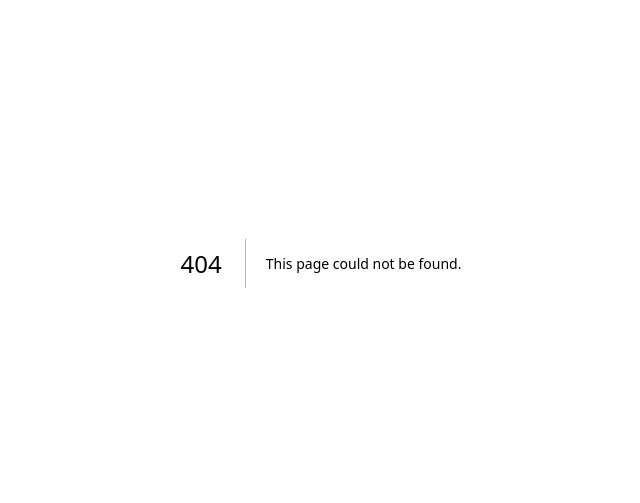
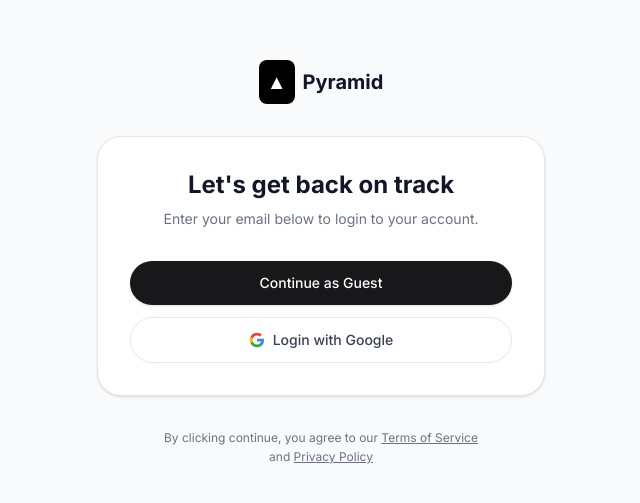
Before and after one commit to PrakashSingh65/Task-Management-System, a Next.js app in the folder frontend/: page /login in a window 1280 px wide. Before the commit this address had no page. Shown: the part 137-640 px from the top of the page, without its empty margins (319-959 px from the left). Built offline with nearby package versions, Linux system fonts and the light colour scheme.

Commit message:
feat: add guest login functionality and implement task fetching with axios

```diff
--- a/frontend/package.json
+++ b/frontend/package.json
@@ -9,6 +9,7 @@
     "lint": "eslint"
   },
   "dependencies": {
+    "axios": "^1.19.0",
     "lucide-react": "^1.31.0",
     "next": "16.3.0",
     "next-themes": "^0.4.6",
--- /dev/null
+++ b/frontend/src/app/login/page.tsx
@@ -0,0 +1,85 @@
+"use client";
+
+import { useRouter } from "next/navigation";
+import Link from "next/link";
+import { Pyramids } from "lucide-react"; // Ya koi bhi logo icon
+
+export default function LoginPage() {
+  const router = useRouter();
+
+  const handleGuestLogin = () => {
+    // Guest token/user set karke dashboard par redirect karein
+    localStorage.setItem("user_mode", "guest");
+    router.push("/");
+  };
+
+  return (
+    <div className="min-h-screen bg-gray-50 dark:bg-gray-950 flex flex-col items-center justify-center p-4">
+      {/* Top Logo */}
+      <div className="flex items-center gap-2 mb-8">
+        <div className="bg-black text-white p-2 rounded-lg dark:bg-white dark:text-black">
+          <span className="font-bold text-xl">▲</span>
+        </div>
+        <span className="font-bold text-xl text-gray-900 dark:text-white">
+          Pyramid
+        </span>
+      </div>
+
+      {/* Main Card */}
+      <div className="w-full max-w-md bg-white dark:bg-gray-900 border border-gray-200 dark:border-gray-800 rounded-3xl p-8 shadow-sm flex flex-col items-center text-center">
+        <h1 className="text-2xl font-bold text-gray-900 dark:text-white mb-2">
+          Let's get back on track
+        </h1>
+        <p className="text-sm text-gray-500 dark:text-gray-400 mb-8">
+          Enter your email below to login to your account.
+        </p>
+
+        {/* Continue as Guest Button */}
+        <button
+          onClick={handleGuestLogin}
+          className="w-full py-3 px-4 bg-zinc-900 hover:bg-zinc-800 dark:bg-white dark:text-black dark:hover:bg-gray-200 text-white font-medium rounded-full text-sm transition-all mb-3 shadow-sm"
+        >
+          Continue as Guest
+        </button>
+
+        {/* Google Login Button */}
+        <button
+          type="button"
+          className="w-full py-3 px-4 border border-gray-200 dark:border-gray-700 bg-white dark:bg-gray-800 hover:bg-gray-50 dark:hover:bg-gray-700/50 text-gray-700 dark:text-gray-200 font-medium rounded-full text-sm transition-all flex items-center justify-center gap-2"
+        >
+          <svg className="w-4 h-4" viewBox="0 0 24 24">
+            <path
+              fill="#4285F4"
+              d="M22.56 12.25c0-.78-.07-1.53-.2-2.25H12v4.26h5.92c-.26 1.37-1.04 2.53-2.21 3.31v2.77h3.57c2.08-1.92 3.28-4.74 3.28-8.09z"
+            />
+            <path
+              fill="#34A853"
+              d="M12 23c2.97 0 5.46-.98 7.28-2.66l-3.57-2.77c-.98.66-2.23 1.06-3.71 1.06-2.86 0-5.29-1.93-6.16-4.53H2.18v2.84C3.99 20.53 7.7 23 12 23z"
+            />
+            <path
+              fill="#FBBC05"
+              d="M5.84 14.09c-.22-.66-.35-1.36-.35-2.09s.13-1.43.35-2.09V7.06H2.18C1.43 8.55 1 10.22 1 12s.43 3.45 1.18 4.94l2.85-2.22.81-.63z"
+            />
+            <path
+              fill="#EA4335"
+              d="M12 5.38c1.62 0 3.06.56 4.21 1.64l3.15-3.15C17.45 2.09 14.97 1 12 1 7.7 1 3.99 3.47 2.18 7.06l3.66 2.84c.87-2.6 3.3-4.52 6.16-4.52z"
+            />
+          </svg>
+          <span>Login with Google</span>
+        </button>
+      </div>
+
+      {/* Footer Terms */}
+      <p className="mt-8 text-xs text-gray-500 dark:text-gray-400 text-center max-w-xs leading-relaxed">
+        By clicking continue, you agree to our{" "}
+        <Link href="#" className="underline hover:text-gray-800 dark:hover:text-gray-200">
+          Terms of Service
+        </Link>{" "}
+        and{" "}
+        <Link href="#" className="underline hover:text-gray-800 dark:hover:text-gray-200">
+          Privacy Policy
+        </Link>
+      </p>
+    </div>
+  );
+}
--- a/frontend/src/app/page.tsx
+++ b/frontend/src/app/page.tsx
@@ -1,27 +1,56 @@
 "use client";
 
-import { useState } from "react";
+import { useState, useEffect } from "react";
+import axios from "axios";
 import { Navbar } from "@/components/layout/navbar";
 import { TaskCard, Task } from "@/components/tasks/task-card";
 import { TaskModal } from "@/components/tasks/task-modal";
 import { Plus } from "lucide-react";
 
-const initialTasks: Task[] = [
-  { id: "1", title: "Design Landing Page UI", description: "Follow Figma design closely.", status: "TODO", priority: "HIGH", dueDate: "Tomorrow" },
-  { id: "2", title: "Implement Dark Theme", description: "Use next-themes provider.", status: "IN_PROGRESS", priority: "MEDIUM", dueDate: "Today" },
-  { id: "3", title: "Setup NestJS Backend", description: "Connect database & API endpoints.", status: "COMPLETED", priority: "LOW", dueDate: "2 days ago" },
-];
+const API_URL = "http://localhost:5000/tasks";
 
 export default function Home() {
-  const [tasks, setTasks] = useState<Task[]>(initialTasks);
+  const [tasks, setTasks] = useState<Task[]>([]);
   const [isModalOpen, setIsModalOpen] = useState(false);
+  const [loading, setLoading] = useState(true);
 
-  const handleCreateTask = (taskData: Omit<Task, "id">) => {
-    const newTask: Task = {
-      ...taskData,
-      id: Date.now().toString(),
+  // 1. Check guest login & redirect inside component body
+  useEffect(() => {
+    const isGuest = localStorage.getItem("user_mode");
+    if (!isGuest) {
+      window.location.href = "/login";
+    }
+  }, []);
+
+  // 2. Fetch tasks from NestJS Backend
+  const fetchTasks = async () => {
+    try {
+      const res = await axios.get(API_URL);
+      const mappedTasks = res.data.map((t: any) => ({
+        ...t,
+        id: t._id || t.id,
+      }));
+      setTasks(mappedTasks);
+    } catch (err) {
+      console.error("Error fetching tasks:", err);
+    } finally {
+      setLoading(false);
+    }
   };
-    setTasks((prev) => [newTask, ...prev]);
+
+  useEffect(() => {
+    fetchTasks();
+  }, []);
+
+  // 3. Create Task via API
+  const handleCreateTask = async (taskData: Omit<Task, "id">) => {
+    try {
+      const res = await axios.post(API_URL, taskData);
+      const createdTask = { ...res.data, id: res.data._id || res.data.id };
+      setTasks((prev) => [createdTask, ...prev]);
+    } catch (err) {
+      console.error("Error creating task:", err);
+    }
   };
 
   const columns = [
@@ -38,7 +67,7 @@
         <div className="flex items-center justify-between mb-6">
           <div>
             <h1 className="text-2xl font-bold text-gray-900 dark:text-white">Task Board</h1>
-            <p className="text-sm text-gray-500 dark:text-gray-400">Manage and track your project tasks</p>
+            <p className="text-sm text-gray-500 dark:text-gray-400">Manage and track your project tasks live</p>
           </div>
 
           <button
@@ -50,7 +79,9 @@
           </button>
         </div>
 
-        {/* Board Columns */}
+        {loading ? (
+          <div className="text-center py-12 text-gray-500">Loading tasks...</div>
+        ) : (
           <div className="grid grid-cols-1 md:grid-cols-3 gap-6">
             {columns.map((col) => {
               const colTasks = tasks.filter((t) => t.status === col.status);
@@ -78,6 +109,7 @@
               );
             })}
           </div>
+        )}
       </main>
 
       <TaskModal
--- /dev/null
+++ b/frontend/src/components/layout/sidebar.tsx
@@ -0,0 +1,40 @@
+"use client";
+
+import { LayoutGrid, FolderKanban, ChevronDown, Sidebar as SidebarIcon } from "lucide-react";
+
+export function Sidebar() {
+  return (
+    <aside className="w-64 border-r border-gray-200 dark:border-gray-800 bg-white dark:bg-gray-900 min-h-screen p-4 flex flex-col gap-6">
+      {/* Profile / Workspace Dropdown */}
+      <div className="flex items-center justify-between p-2 rounded-xl border border-gray-100 dark:border-gray-800 bg-gray-50/50 dark:bg-gray-800/50">
+        <div className="flex items-center gap-3">
+          <div className="w-8 h-8 rounded-full bg-purple-600 text-white flex items-center justify-center font-bold text-sm">
+            D
+          </div>
+          <span className="font-semibold text-sm text-gray-800 dark:text-gray-200">
+            Dexter
+          </span>
+        </div>
+        <ChevronDown className="w-4 h-4 text-gray-400" />
+      </div>
+
+      {/* Workspace Menu */}
+      <div className="flex flex-col gap-1">
+        <div className="flex items-center justify-between px-2 text-xs font-semibold text-gray-400 uppercase tracking-wider mb-2">
+          <span>Workspace</span>
+          <ChevronDown className="w-3 h-3" />
+        </div>
+
+        <button className="flex items-center gap-3 px-3 py-2 rounded-xl bg-gray-100 dark:bg-gray-800 text-gray-900 dark:text-white text-sm font-medium">
+          <LayoutGrid className="w-4 h-4 text-gray-600 dark:text-gray-300" />
+          <span>Tasks</span>
+        </button>
+
+        <button className="flex items-center gap-3 px-3 py-2 rounded-xl text-gray-600 dark:text-gray-400 hover:bg-gray-50 dark:hover:bg-gray-800/50 text-sm font-medium transition-colors">
+          <FolderKanban className="w-4 h-4" />
+          <span>Projects</span>
+        </button>
+      </div>
+    </aside>
+  );
+}
--- a/frontend/src/components/tasks/task-card.tsx
+++ b/frontend/src/components/tasks/task-card.tsx
@@ -1,36 +1,56 @@
 "use client";
 
-import { Clock } from "lucide-react";
+import { Calendar, MoreHorizontal } from "lucide-react";
 
 export interface Task {
   id: string;
   title: string;
-  description?: string;
-  status: "TODO" | "IN_PROGRESS" | "COMPLETED";
-  priority: "LOW" | "MEDIUM" | "HIGH";
+  assignee?: string;
   dueDate?: string;
+  tags?: string[];
+  status: "TODO" | "DOING" | "COMPLETED" | "ON_HOLD";
 }
 
 export function TaskCard({ task }: { task: Task }) {
-  const priorityColors = {
-    LOW: "bg-gray-100 dark:bg-gray-800 text-gray-600 dark:text-gray-400",
-    MEDIUM: "bg-amber-50 dark:bg-amber-950/50 text-amber-600 border-amber-200",
-    HIGH: "bg-rose-50 dark:bg-rose-950/50 text-rose-600 border-rose-200",
-  };
+  return (
+    <div className="bg-white dark:bg-gray-800 p-4 rounded-2xl border border-gray-200/70 dark:border-gray-700/60 shadow-sm hover:shadow-md transition-shadow flex flex-col gap-3">
+      <div className="flex items-center justify-between">
+        <h3 className="font-semibold text-sm text-gray-800 dark:text-gray-100">
+          {task.title}
+        </h3>
+        <button className="text-gray-400 hover:text-gray-600 dark:hover:text-gray-300">
+          <MoreHorizontal className="w-4 h-4" />
+        </button>
+      </div>
 
-  return (
-    <div className="p-4 rounded-xl bg-white dark:bg-gray-900 border border-gray-200 dark:border-gray-800 shadow-sm flex flex-col gap-3">
-      <div className="flex items-center justify-between">
-        <span className={`px-2.5 py-0.5 rounded-full text-xs font-semibold border ${priorityColors[task.priority]}`}>
-          {task.priority}
-        </span>
+      {/* Assignee & Date */}
+      <div className="flex items-center justify-between text-xs text-gray-500 dark:text-gray-400">
+        <div className="flex items-center gap-2">
+          <div className="w-5 h-5 rounded-full bg-indigo-500 text-white flex items-center justify-center text-[10px] font-medium">
+            {(task.assignee || "A")[0]}
+          </div>
+          <span>{task.assignee || "Admin"}</span>
+        </div>
+
+        {task.dueDate && (
+          <div className="flex items-center gap-1 text-red-500 font-medium bg-red-50 dark:bg-red-950/40 px-2 py-0.5 rounded-md text-[11px]">
+            <Calendar className="w-3 h-3" />
+            <span>{task.dueDate}</span>
+          </div>
+        )}
       </div>
-      <h3 className="font-semibold text-gray-900 dark:text-gray-100 text-sm">{task.title}</h3>
-      {task.description && <p className="text-xs text-gray-500 dark:text-gray-400">{task.description}</p>}
-      {task.dueDate && (
-        <div className="flex items-center gap-1.5 text-xs text-gray-400 mt-1">
-          <Clock className="h-3.5 w-3.5" />
-          <span>{task.dueDate}</span>
+
+      {/* Tags */}
+      {task.tags && task.tags.length > 0 && (
+        <div className="flex flex-wrap gap-1.5 pt-1">
+          {task.tags.map((tag, idx) => (
+            <span
+              key={idx}
+              className="text-[11px] px-2 py-0.5 rounded-md bg-gray-100 dark:bg-gray-700 text-gray-600 dark:text-gray-300 font-medium flex items-center gap-1"
+            >
+              <span className="text-gray-400">🏷️</span> {tag}
+            </span>
+          ))}
         </div>
       )}
     </div>
```
Also changed, not shown: 2 other files (tests, documents, lock files or other folders). Lines whose indentation alone changed are shown as unchanged.
